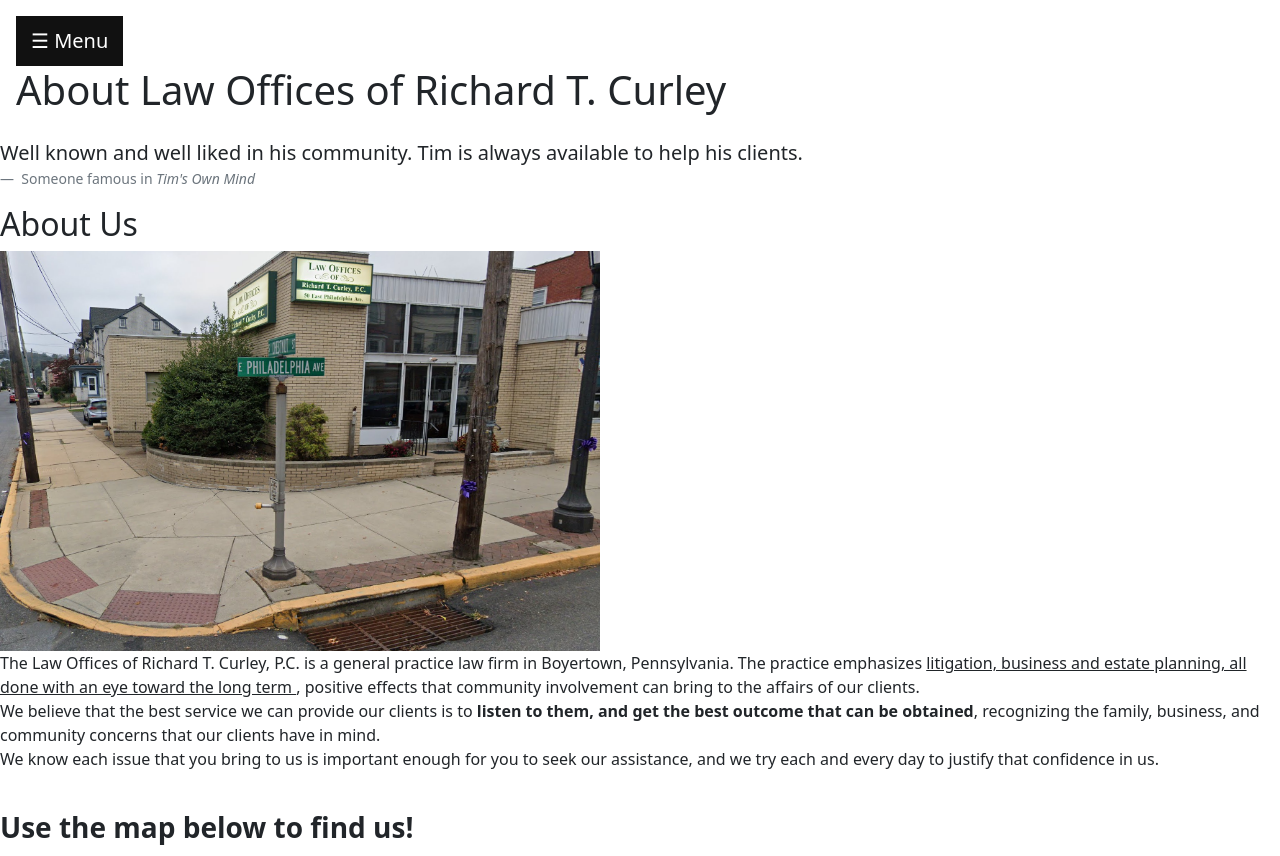
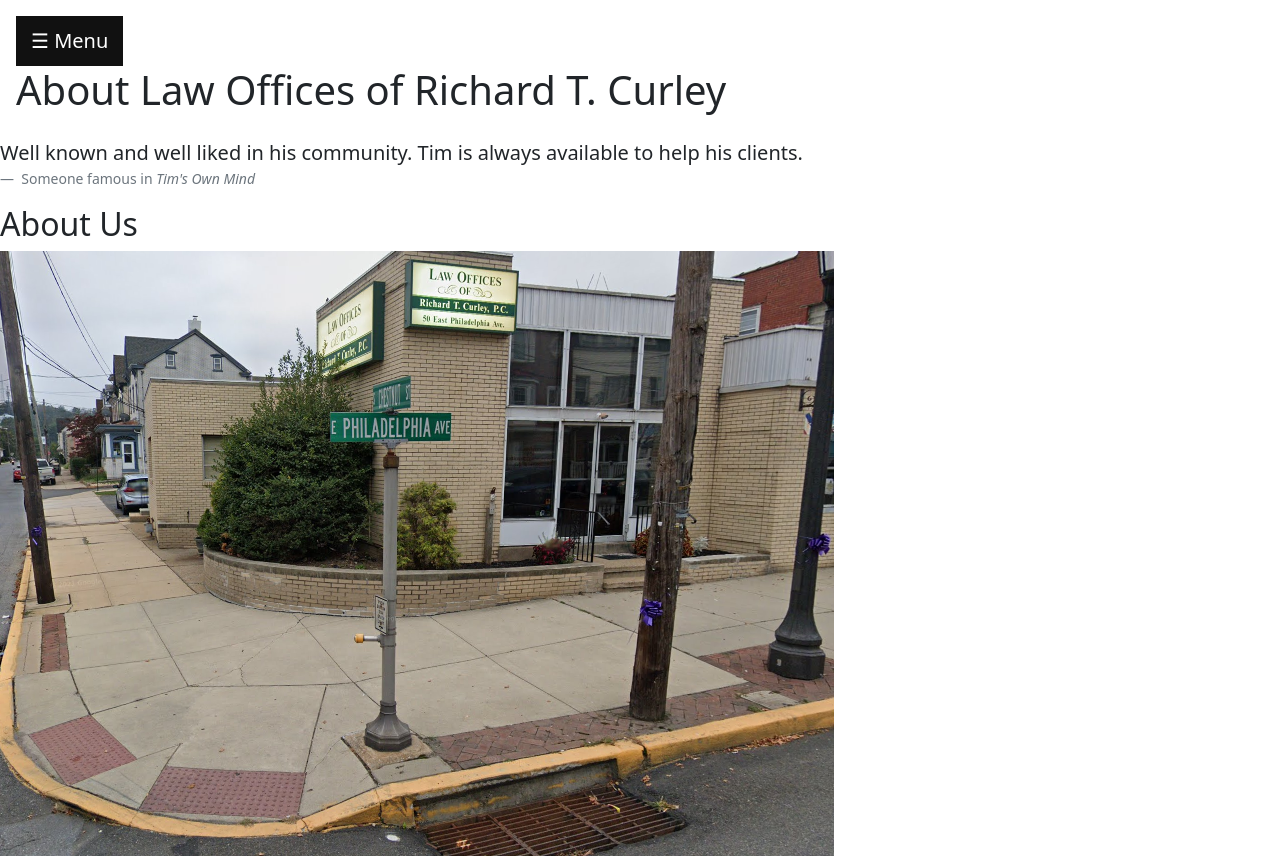
Before and after one commit to Patcurley1/curleylawoffices, a plain HTML site: page About.html in a window 1280 px wide. Shown: the top 856 px of the page. Drawn offline with nearby package versions, Linux system fonts and the light colour scheme.

Commit message:
Update About.html

```diff
--- a/About.html
+++ b/About.html
@@ -125,7 +125,7 @@ function closeNav() {
   <h2> About Us </h2>
     <div id=container>
       <div style="float: left;">
-    <left><img class="w3-image w3-padding22" src="Images\Screenshot 2022-04-14 at 14-28-47 google street view 50 east philadelphia avenue boyertown pa - Google Search.png" width="600" height = "400"</left>
+    <left><img class="w3-image w3-padding22" src="Images\Screenshot 2022-04-14 at 14-28-47 google street view 50 east philadelphia avenue boyertown pa - Google Search.png"</left>
       <div style="float: right;">
             <p> The Law Offices of Richard T. Curley, P.C. is a general practice law firm in Boyertown, Pennsylvania. The practice emphasizes <u> litigation, business and estate planning, all done with an eye toward the long term </u>, positive effects that community involvement can bring to the affairs of our clients.
    <br> We believe that the best service we can provide our clients is to <strong> listen to them, and get the best outcome that can be obtained</strong>, recognizing the family, business, and community concerns that our clients have in mind.  <br>
```
